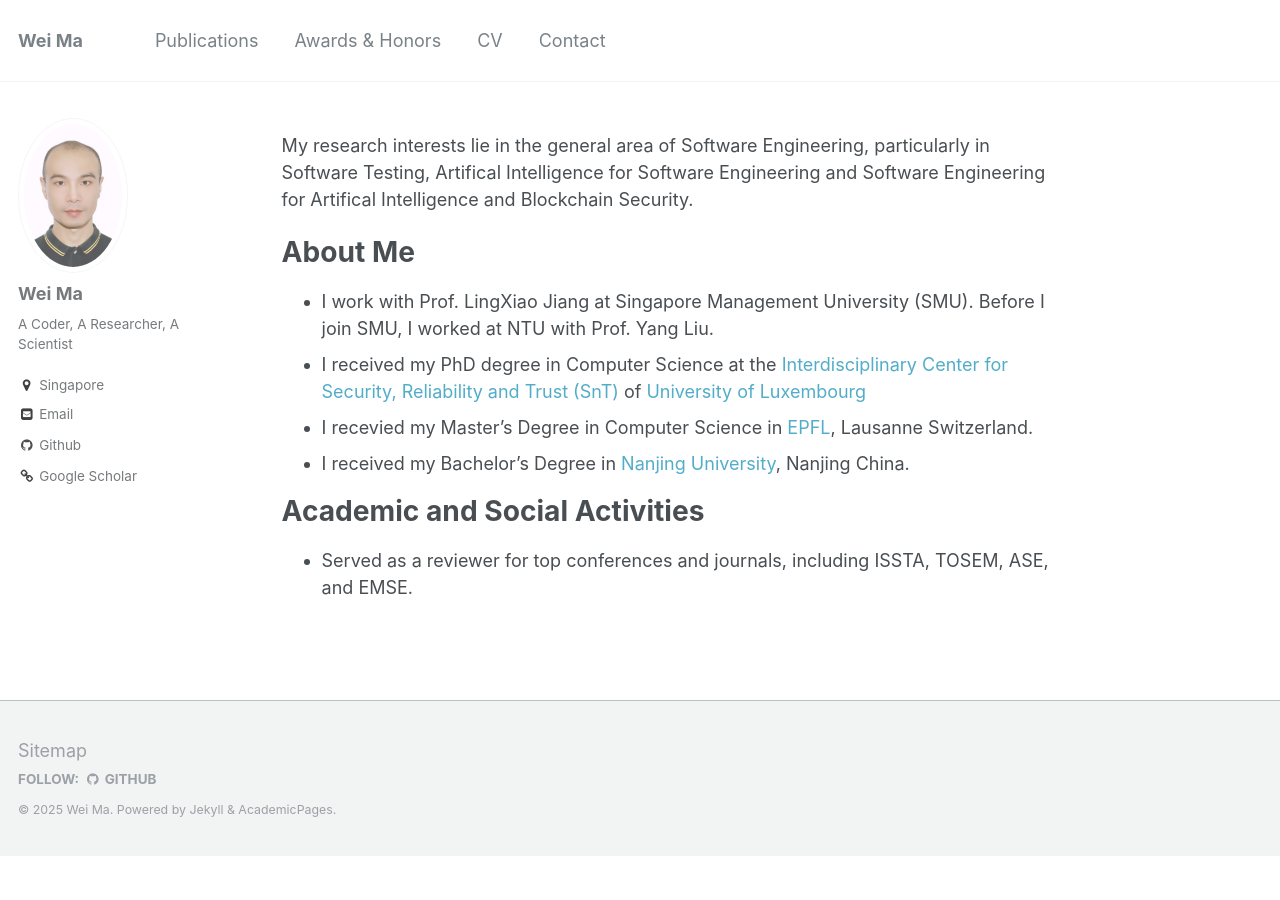
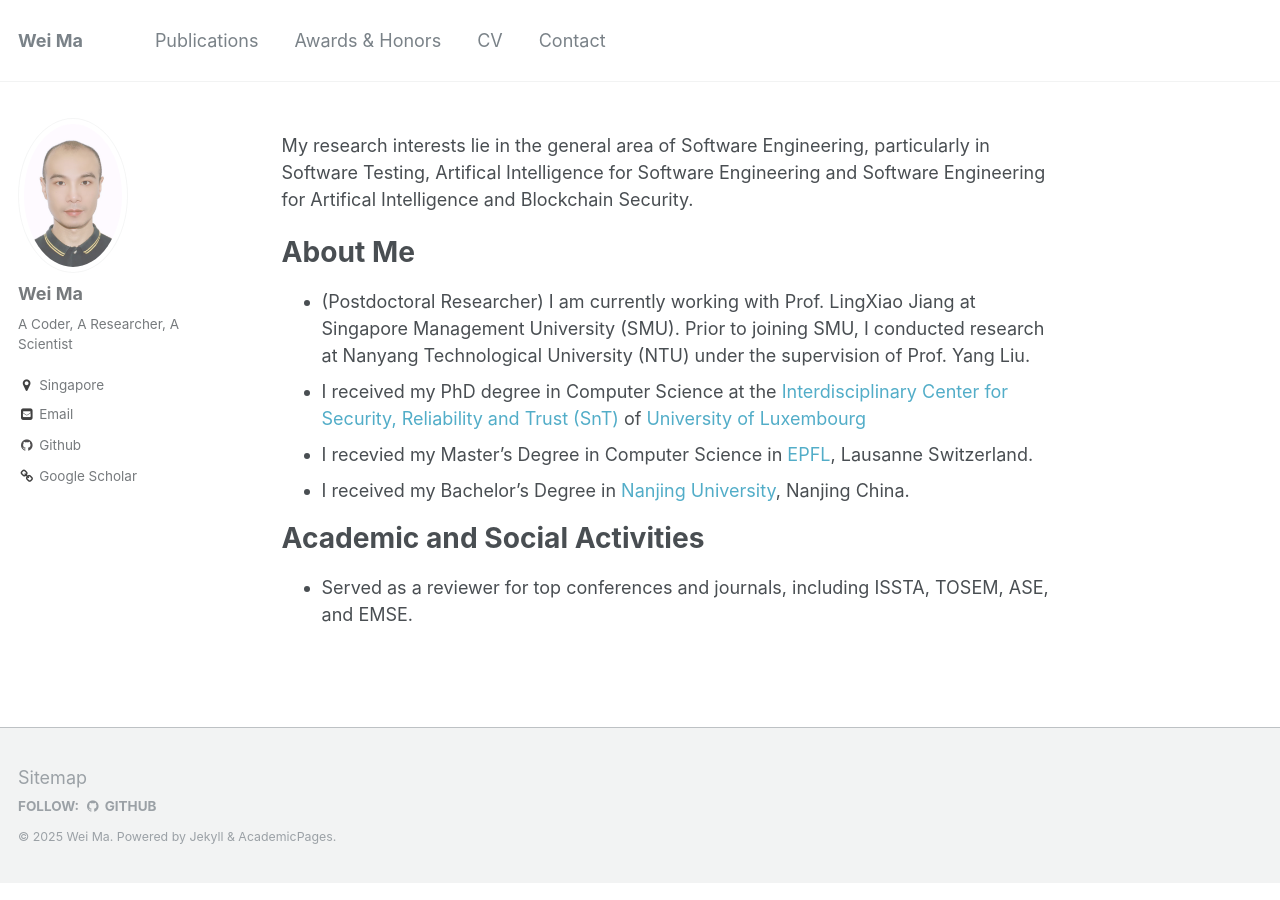
Before and after one commit to Marvinmw/WeiMa.github.io, a Jekyll site: the page built from _pages/about.md, in a window 1280 px wide. Built offline with Jekyll 4.4.1, drawn with Linux system fonts in a browser that asks for light colours.

Commit message:
Update about.md

```diff
--- a/_pages/about.md
+++ b/_pages/about.md
@@ -10,7 +10,7 @@ redirect_from:
 My research interests lie in the general area of Software Engineering, particularly in Software Testing, Artifical Intelligence for Software Engineering and Software Engineering for Artifical Intelligence and Blockchain Security.
 
 # About Me
-* I work with Prof. LingXiao Jiang at Singapore Management University (SMU). Before I join SMU, I worked at NTU with Prof. Yang Liu.
+* (Postdoctoral Researcher) I am currently working with Prof. LingXiao Jiang at Singapore Management University (SMU). Prior to joining SMU, I conducted research at Nanyang Technological University (NTU) under the supervision of Prof. Yang Liu.
 * I received my PhD degree in Computer Science at the [Interdisciplinary Center for Security, Reliability and Trust (SnT)](https://wwwfr.uni.lu/snt) of [University of Luxembourg](https://wwwfr.uni.lu)
 * I recevied my Master's Degree in Computer Science in [EPFL](https://www.epfl.ch/en/), Lausanne Switzerland.
 * I received my Bachelor’s Degree in [Nanjing University](https://www.nju.edu.cn/en), Nanjing China.
```
